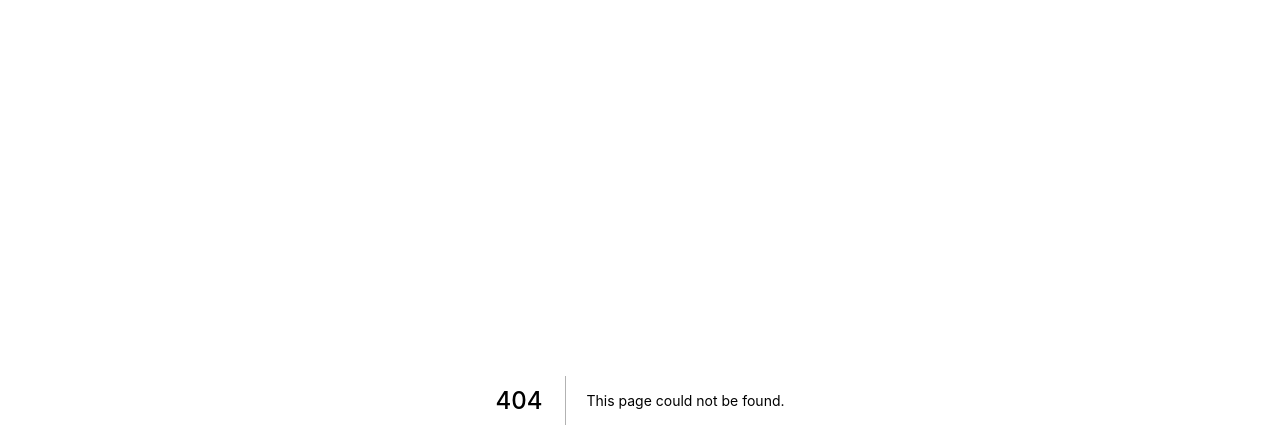
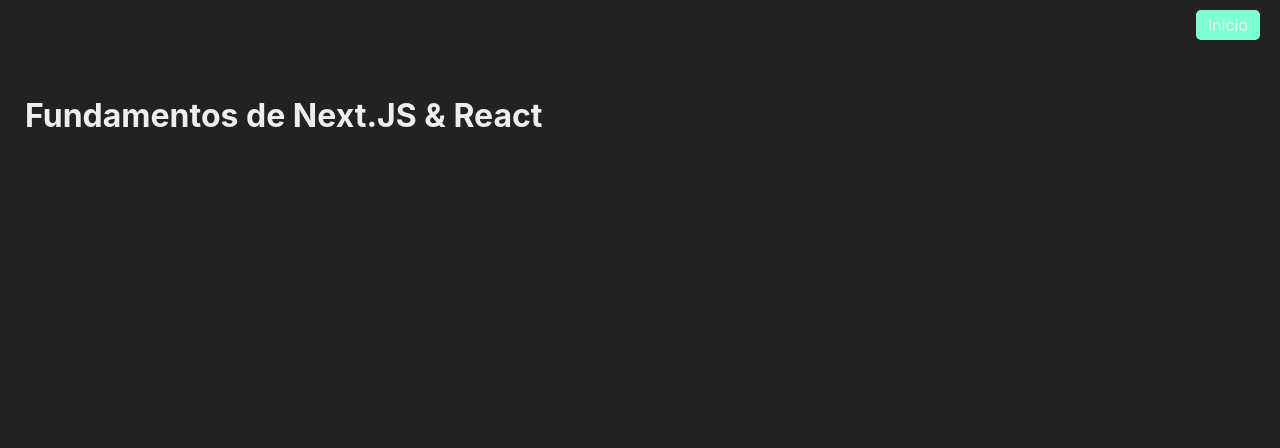
Before and after one commit to andytxr/Fundamentos-NextJS, a Next.js app: page /example in a window 1280 px wide. Before the commit this address had no page. Shown: the top 448 px of the page. Built offline with nearby package versions, Linux system fonts and the light colour scheme.

Commit message:
Stylizing the index

```diff
--- /dev/null
+++ b/src/components/Header.jsx
@@ -0,0 +1,11 @@
+export default function Header(props) {
+
+    return(
+
+        <header>
+            <h1>{props.title}</h1>
+        </header>
+
+    )
+
+}
--- /dev/null
+++ b/src/components/Layout.jsx
@@ -0,0 +1,19 @@
+import Link from "next/link"
+import styles from '../styles/Layout.module.css'
+
+export default function Layout(props){
+
+    return(
+
+        <div className={styles.layout}>
+            <div className={styles.header}>
+                <h1>{props.title}</h1>
+                <Link href="/">Início</Link>
+            </div>
+            <div className={styles.content}>
+                {props.children}
+            </div>
+        </div>
+
+    )
+}
--- /dev/null
+++ b/src/pages/example.jsx
@@ -0,0 +1,14 @@
+import Header from "../components/Header"
+import Layout from '../components/Layout';
+
+export default function Example(props){
+
+    return(
+
+        <Layout>
+            <Header title="Fundamentos de Next.JS & React"/>
+        </Layout>
+
+    )
+
+}
--- /dev/null
+++ b/src/styles/Layout.module.css
@@ -0,0 +1,37 @@
+.layout{
+
+    height: 100vh;
+    display: flex;
+    flex-direction: column;
+
+}
+
+.header{
+
+    display: flex;
+    justify-content: space-between;
+    padding: 10px 20px;
+
+}
+
+.header h1{
+
+    margin: 0;
+    font-size: 1.4rem;
+
+}
+
+.header a{
+
+    background-color: aquamarine;
+    padding: 5px 12px;
+    border-radius: 5px;
+
+}
+
+.content{
+
+    padding: 25px;
+    height: 100%
+
+}
```
Also changed, not shown: src/components/Navigator.jsx (added, +18 -0 lines), src/pages/fashionist.jsx (+9 -4 lines), src/pages/index.jsx (+22 -1 lines), src/pages/jsx.jsx (+10 -5 lines), src/styles/Fashionist.module.css (renamed from src/pages/Fashionist.module.css, +7 -0 lines), src/styles/Navigator.module.css (added, +8 -0 lines).
